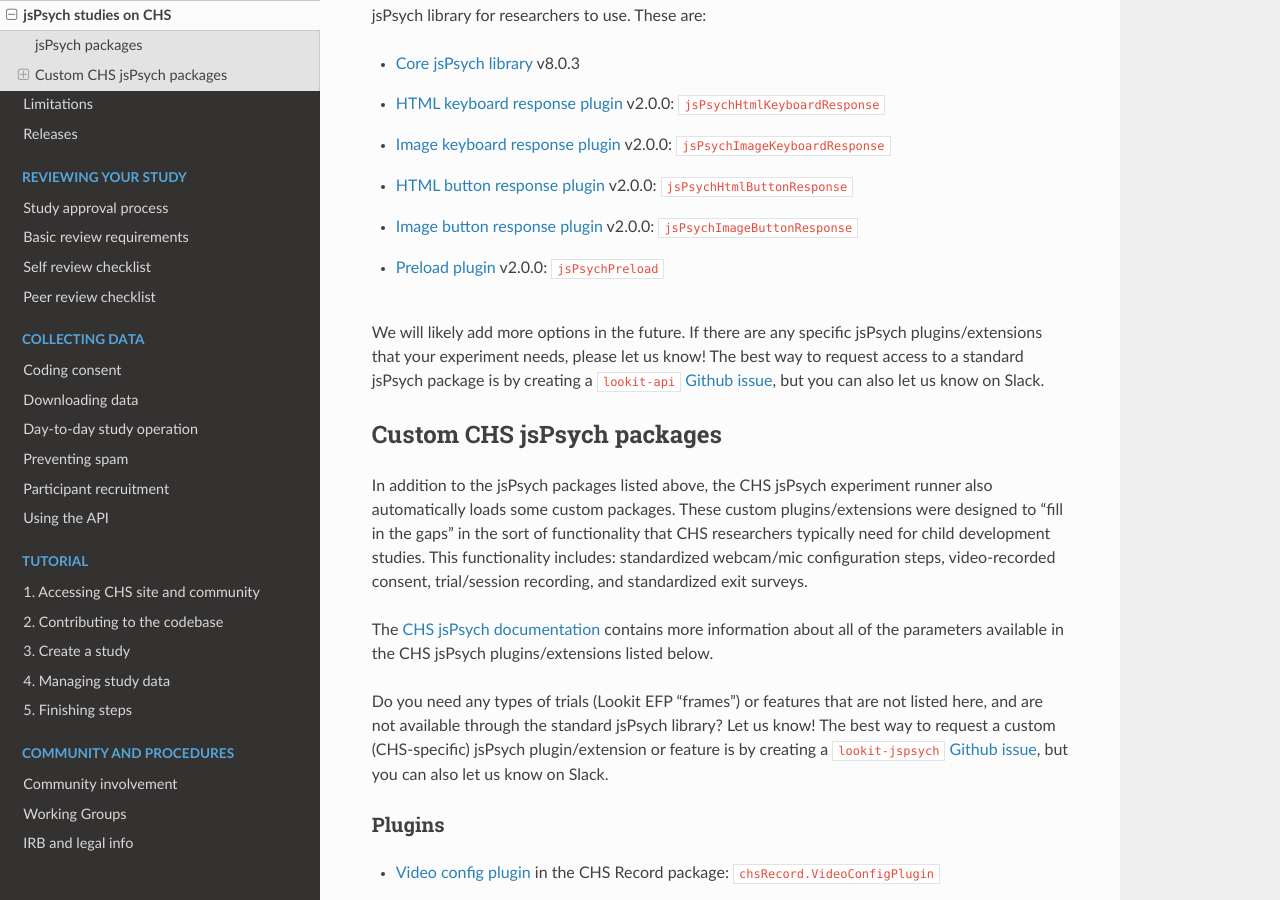
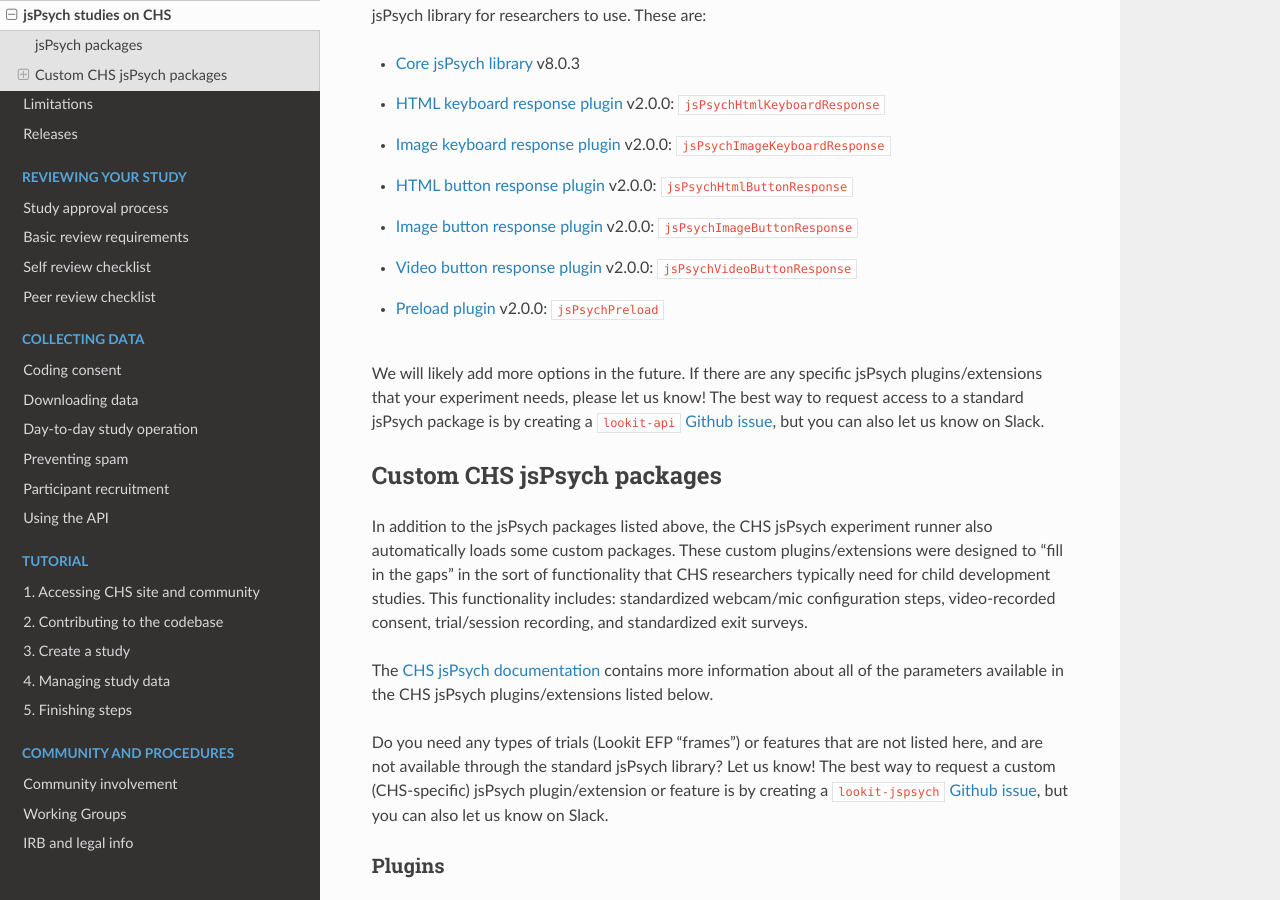
Before and after one commit to lookit/lookit-docs, a Sphinx documentation site: the page built from docs/source/researchers-jspsych-intro.rst, in a window 1280 px wide and 900 px high, scrolled down 612 px. Built offline with Sphinx 7.4.7 and the Read the Docs theme 3.1.0, drawn with Linux system fonts in a browser that asks for light colours.

Commit message:
add the jsPsych video button repsonse plugin to list of available plugins (#464)

```diff
--- a/docs/source/researchers-jspsych-intro.rst
+++ b/docs/source/researchers-jspsych-intro.rst
@@ -23,6 +23,7 @@
 - `Image keyboard response plugin <https://www.jspsych.org/v8/plugins/image-keyboard-response/>`__ v2.0.0: ``jsPsychImageKeyboardResponse``
 - `HTML button response plugin <https://www.jspsych.org/v8/plugins/html-button-response>`__ v2.0.0: ``jsPsychHtmlButtonResponse``
 - `Image button response plugin <https://www.jspsych.org/v8/plugins/image-button-response/>`__ v2.0.0: ``jsPsychImageButtonResponse``
+- `Video button response plugin <https://www.jspsych.org/v8/plugins/video-button-response/>`__ v2.0.0: ``jsPsychVideoButtonResponse``
 - `Preload plugin <https://www.jspsych.org/v8/plugins/preload/>`__ v2.0.0: ``jsPsychPreload``
 
 We will likely add more options in the future. If there are any specific jsPsych plugins/extensions that your experiment needs, please let us know! The best way to request access to a standard jsPsych package is by creating a ``lookit-api`` `Github issue <https://github.com/lookit/lookit-api/issues>`__, but you can also let us know on Slack.
```
